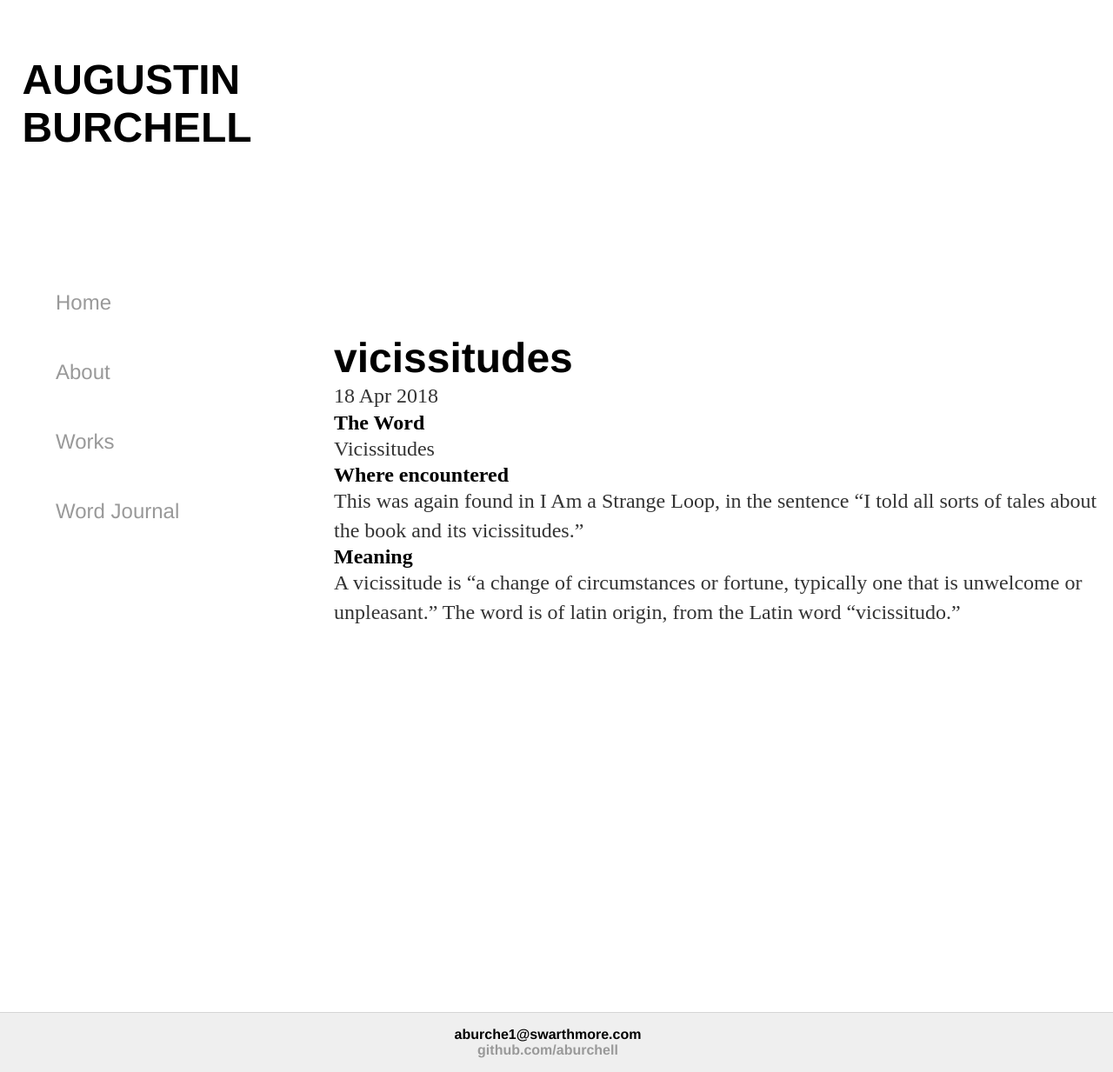
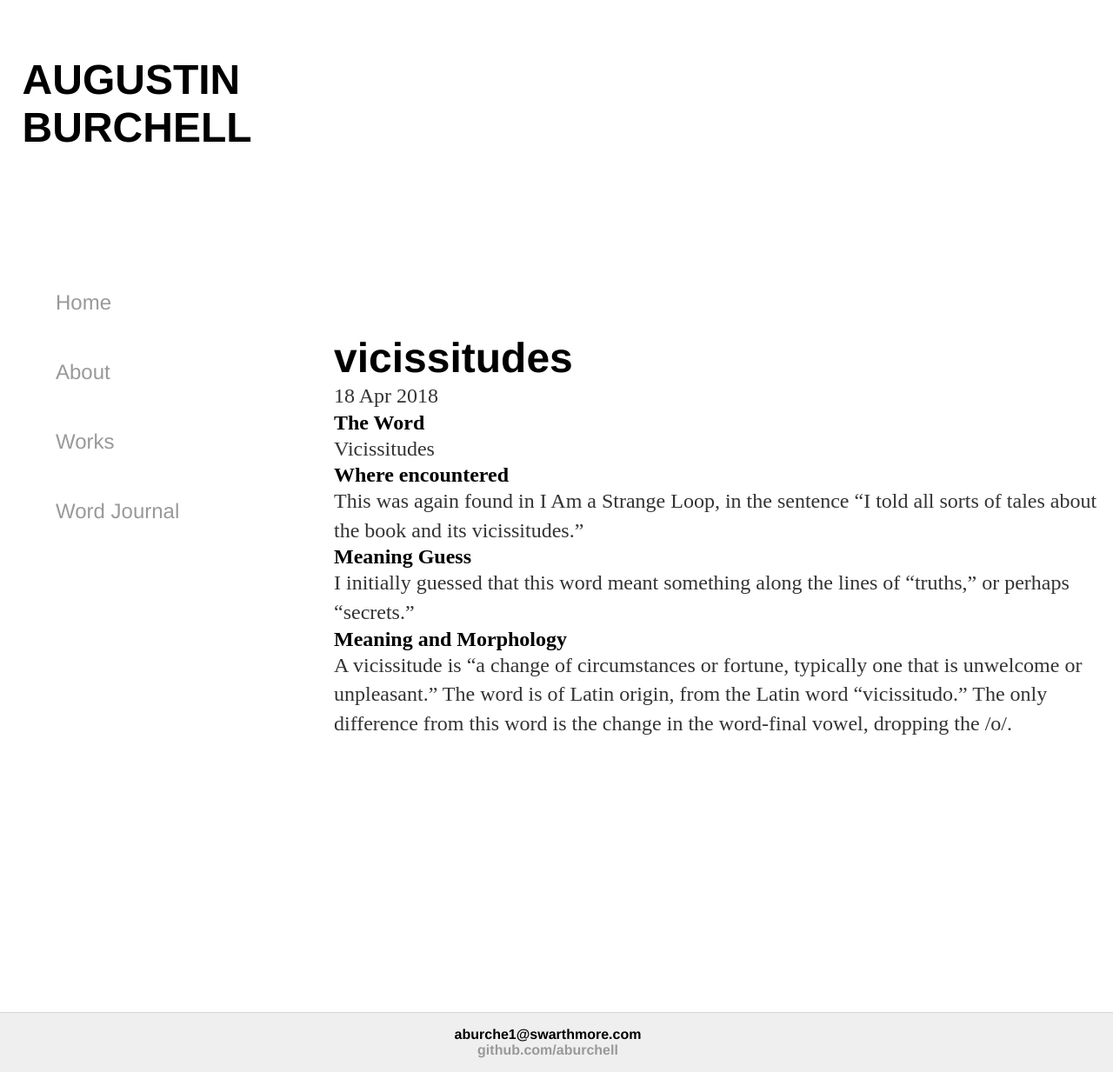
Before and after one commit to aburchell/aburchell.github.io, a Jekyll site: the page built from _posts/2018-04-18-vicissitudes.md, in a window 1280 px wide and 1233 px high. Shown: the whole window at 87% size. Built offline with Jekyll 4.4.1, drawn with Linux system fonts in a browser that asks for light colours.

Commit message:
Update 2018-04-18-vicissitudes.md

```diff
--- a/_posts/2018-04-18-vicissitudes.md
+++ b/_posts/2018-04-18-vicissitudes.md
@@ -10,6 +10,11 @@ Vicissitudes
 ## Where encountered
 This was again found in I Am a Strange Loop, in the sentence “I told all sorts of tales about the book and its vicissitudes.”
 
-## Meaning
+## Meaning Guess
+I initially guessed that this word meant something along the lines of "truths," or perhaps "secrets."
 
-A vicissitude is “a change of circumstances or fortune, typically one that is unwelcome or unpleasant.” The word is of latin origin, from the Latin word “vicissitudo.”
+## Meaning and Morphology
+
+A vicissitude is “a change of circumstances or fortune, typically one that is unwelcome or unpleasant.” The word
+is of Latin origin, from the Latin word “vicissitudo.” The only difference from this word is the change in the
+word-final vowel, dropping the /o/.
```
